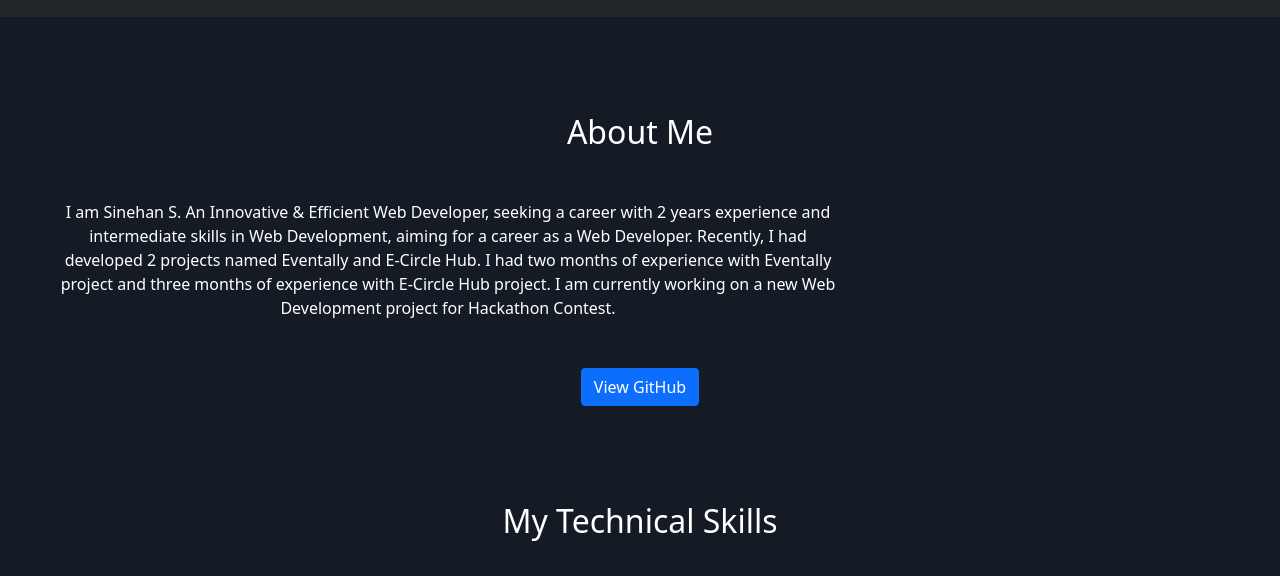
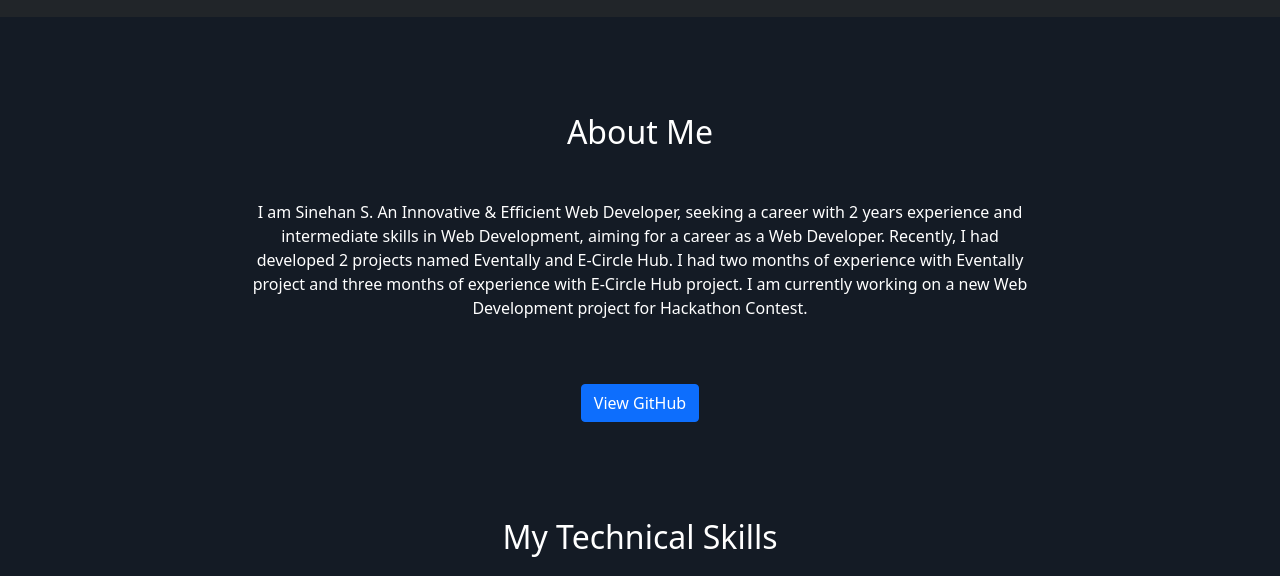
Before and after one commit to sinehan001/Sify-HTML-CSS-JS, a PHP site: page / in a window 1280 px wide. Shown: the part 792-1368 px from the top of the page. Run offline with PHP 8.4, Linux system fonts and the light colour scheme.

Commit message:
changed styles in css

```diff
--- a/assets/css/styles.css
+++ b/assets/css/styles.css
@@ -166,10 +166,13 @@ body {
     }
 }
 
+.content-text {
+    display: grid;
+    place-items: center;
+}
+
 .content-text p {
     max-width: 800px;
-    display: grid;
-    place-items: center;
 }
 
 .technologies .row .d-flex img {
```
